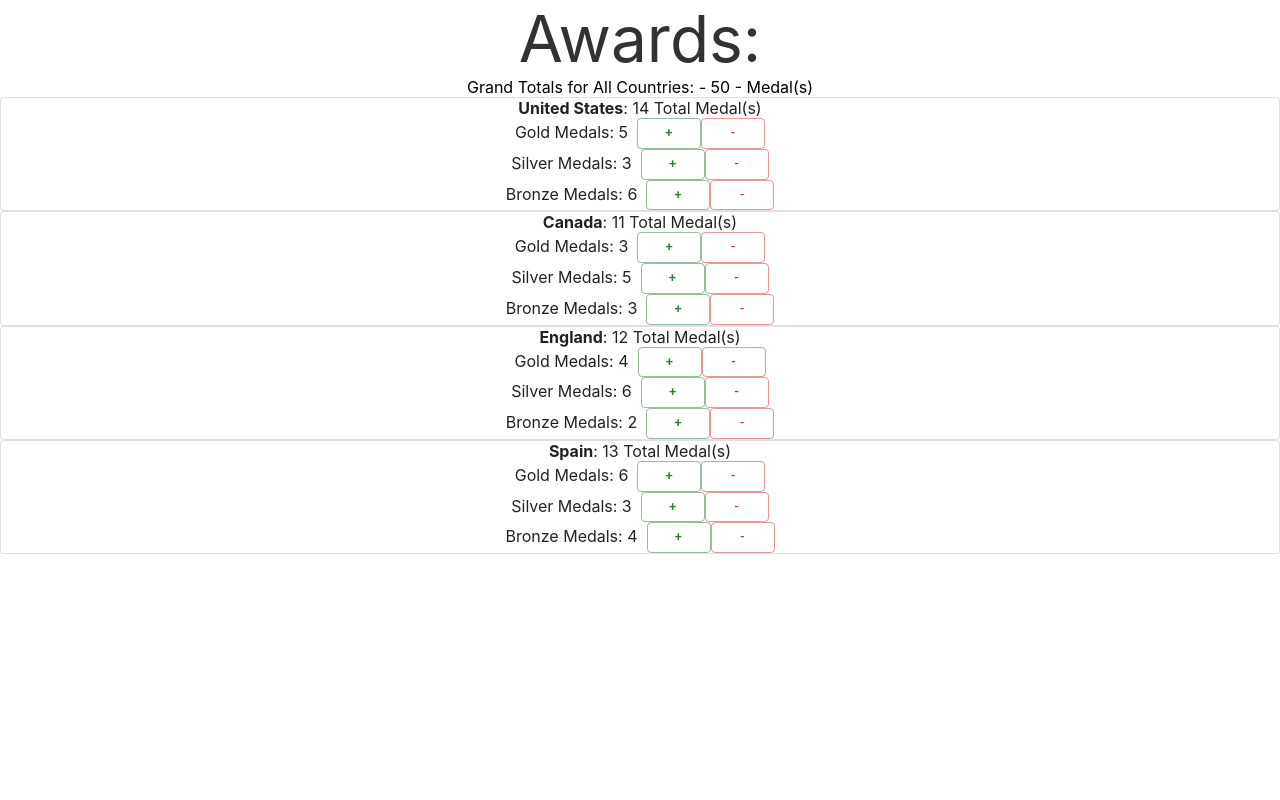
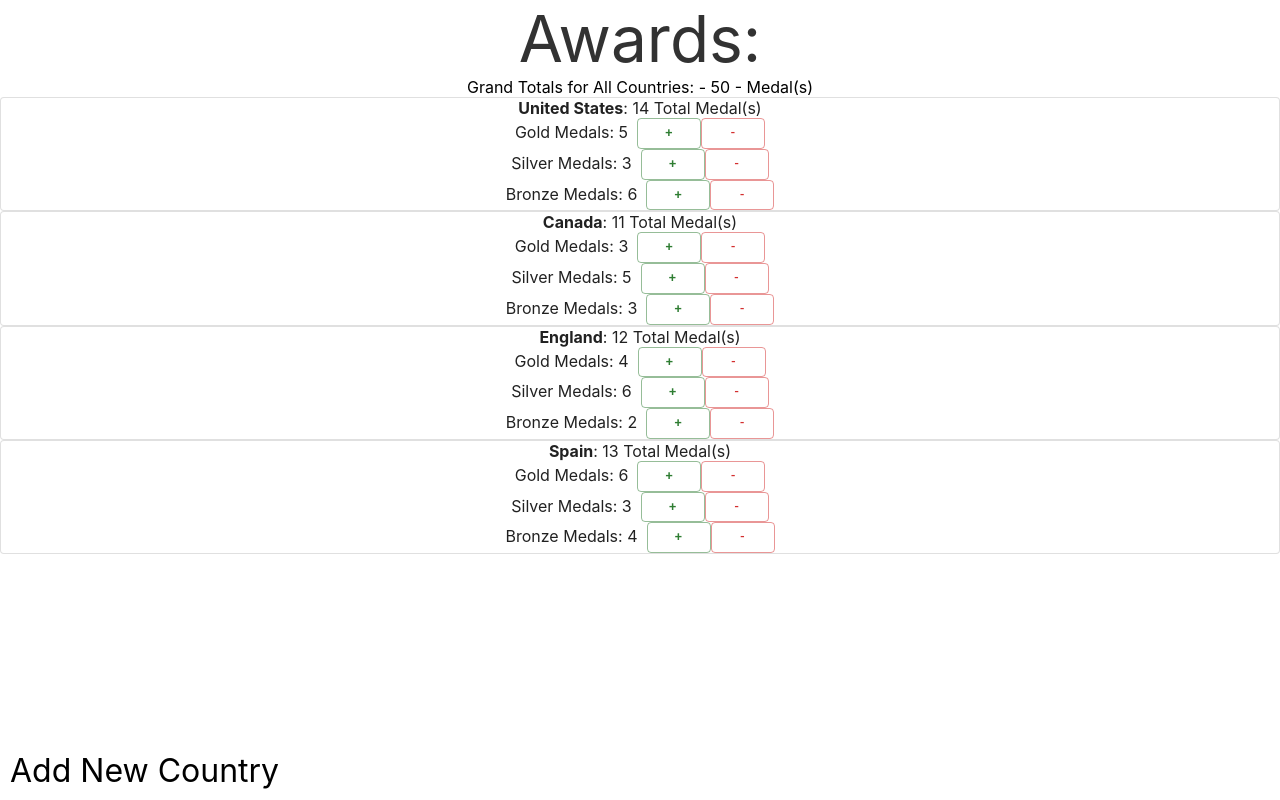
Before and after one commit to ScottWiniarski/assignment01, a React (Create React App) app: page / in a window 1280 px wide. Built offline with nearby package versions, Linux system fonts and the light colour scheme.

Commit message:
Brought up to date with master and with assignment

```diff
--- a/src/App.css
+++ b/src/App.css
@@ -16,3 +16,16 @@
   text-align: center;
   font-size: 1em;
 }
+
+.New-Country {
+  cursor: pointer;
+  position: fixed;
+  bottom: 10px;
+  left: 10px;
+  z-index: 100;
+}
+
+.New-Country .Toggle-form {
+  font-size: 2em;
+  cursor: pointer;
+}
--- a/src/App.js
+++ b/src/App.js
@@ -1,6 +1,7 @@
 import React, { Component } from 'react';
 import './App.css';
 import Country from './components/Country';
+import NewCountry from './components/NewCountry'
 
 class App extends Component {
   state = {
@@ -57,6 +58,16 @@ class App extends Component {
     this.setState({diminishCountry:minusCountries});
     this.setState({minusCountries:this.state.countries});
   }
+  addCountry = (countryName) => {
+    const {countries} = this.state;
+    console.log(countryName + " in app component.");
+    //const mutableCountries = [...countries];
+
+    const id = countries.length === 0 ? 1: Math.max(...countries.map(country => country.id)) + 1;
+    const mutableCountries = countries.concat({id:id, country: countryName, gold: 0, silver: 0, bronze: 0});
+    console.log(mutableCountries);
+    this.setState({mutableCountries:countries});
+  }
 
   render() {
     return (
@@ -74,10 +85,9 @@ class App extends Component {
           medals = {this.state.medals}
           addMedal = {this.handleAddition}
           subtractMedal = {this.handleSubtraction}
-          // addGold = {this.handleAddition}
-          // minusGold = {this.handleSubtraction}
           />
           )}
+          <NewCountry onAdd={this.addCountry}></NewCountry>
       </div>
     );
   }
--- /dev/null
+++ b/src/components/NewCountry.jsx
@@ -0,0 +1,44 @@
+import React, { Component } from 'react';
+
+class NewCountry extends Component{
+    state = {
+        showForm: false,
+        country: "",
+    }
+    toggleForm = () => this.setState({showForm : !this.state.showForm});
+    handleChange = (e) => this.setState({ [e.target.name]: e.target.value });
+    //saveCountry = () => console.log(`country: ${this.state.country}`);
+    saveCountry = () => {
+        const {country} = this.state;
+        this.props.onAdd(country);
+        this.toggleForm();
+    }
+
+    render() {
+        const {showForm, country} = this.state;
+        return (
+          <div className = 'New-Country'>
+            {
+                (this.state.showForm) ?
+                <form>
+              <input
+                type="text"
+                id="country"
+                name = 'country'
+                value={country}
+                onChange={this.handleChange}
+                placeholder="New Country"
+                autoFocus
+                autoComplete="off" />
+              <button onClick={this.saveCountry} type="button">Save</button>
+              <button onClick={this.toggleForm} type="button">Cancel</button>
+            </form>
+            :
+            <span onClick={this.toggleForm} className='Toggle-form'>Add New Country</span>
+            }
+          </div>
+        );
+      }
+}
+
+export default NewCountry;
```
